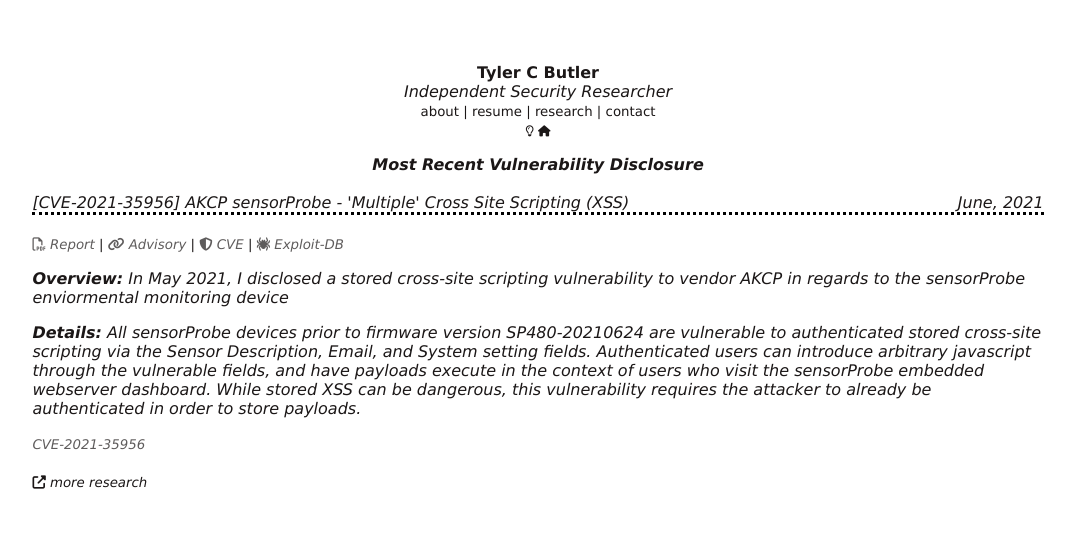
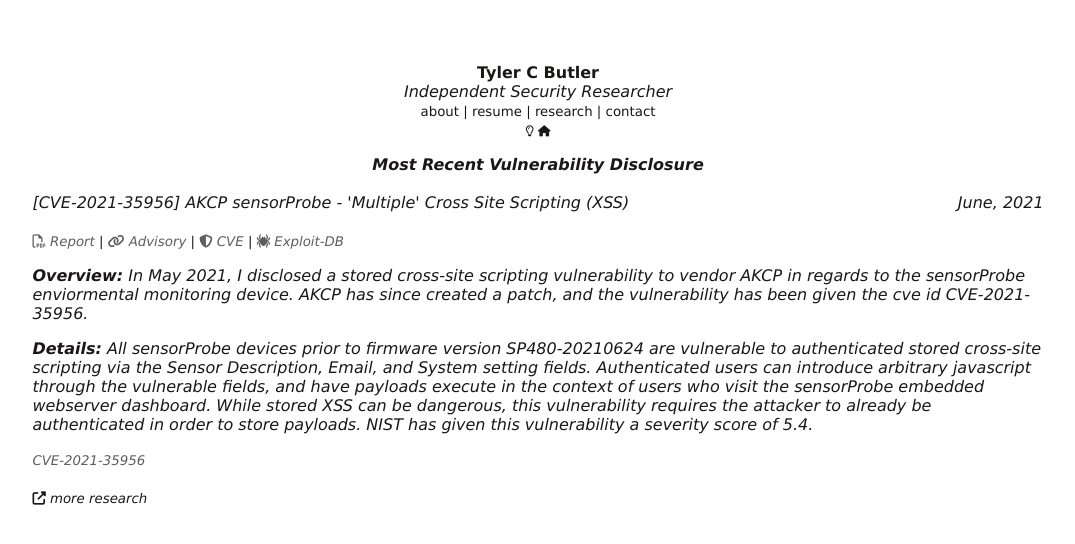
Before and after one commit to tcbutler320/simple.dev.tbutler.org, a Jekyll site: the page built from index.markdown, in a window 1280 px wide. Shown: the top 544 px of the page, without its empty margins (102-1177 px from the left). Built offline with Jekyll 4.4.1, drawn with Linux system fonts in a browser that asks for light colours; nearby versions of some CDN libraries.

Commit message:
mOaR UpDaTeS

```diff
--- a/_config.yml
+++ b/_config.yml
@@ -34,4 +34,4 @@
 plugins:
   - jekyll-feed
 
-about: I’m an independent security researcher with industry experience in penetration testing, cyber risk consulting, and software engineering. In previous roles, I've served as a penetration tester focused on APT and insider threat simulations, as well as a stint in mainframe application development in java, cobol, and assembly. As an independent researcher, I am focused on iOT embedded device security. On my website, I share my disclosed vulnerabilities and proof of concept exploits, as well as blog about various security topics. If your interested in learning more about my research, feel free to reach out on twitter @tbutler0x90 or using the contact form above.
+about: I’m an independent security researcher with industry experience in penetration testing, cyber risk consulting, and software engineering. In previous roles, I've served as a penetration tester focused on APT and insider threat simulations. I've also spent time  as a mainframe application developer regactoring legacy cobol and assembly batch applications into java. As an independent researcher, I am focused on iOT embedded device security. On my website, I share my disclosed vulnerabilities and proof of concept exploits, as well as blog about various security topics. If your interested in learning more about my research, feel free to reach out on twitter @tbutler0x90 or using the contact form above.
--- a/_data/vulns.yaml
+++ b/_data/vulns.yaml
@@ -6,7 +6,7 @@
   Link: /2021/06/28/CVE-2021-35956.html
   Report: /2021/06/28/CVE-2021-35956.html
   num: 0
-  overview: In May 2021, I disclosed a stored cross-site scripting vulnerability to vendor AKCP in regards to the sensorProbe enviormental monitoring device
+  overview: In May 2021, I disclosed a stored cross-site scripting vulnerability to vendor AKCP in regards to the sensorProbe enviormental monitoring device. AKCP has since created a patch, and the vulnerability has been given the cve id CVE-2021-35956.
   Bounty: "N/A"
   cve: CVE-2021-35956
   vendor-advisory: https://www.akcp.com/support-center/customer-login/sensor-probe-firmware-changelog/
@@ -17,10 +17,12 @@
   id: vuln1
   exploit-db: https://www.exploit-db.com/exploits/50080
   Communication:
+  news: true
+  news1: https://packetstormsecurity.com/files/163343/AKCP-sensorProbe-SPX476-Cross-Site-Scripting.html
   advisory: >-
     All sensorProbe devices prior to firmware version SP480-20210624 are vulnerable to authenticated stored cross-site scripting via the Sensor Description, Email, and System setting fields.
     Authenticated users can introduce arbitrary javascript through the vulnerable fields, and have payloads execute in the context of users who visit the sensorProbe embedded webserver dashboard.
-    While stored XSS can be dangerous, this vulnerability requires the attacker to already be authenticated in order to store payloads.
+    While stored XSS can be dangerous, this vulnerability requires the attacker to already be authenticated in order to store payloads. NIST has given this vulnerability a severity score of 5.4.
 
 - Title: "Authentication Bypass by Spoofing in Miodec/monkeytype"
   Date: 05/2021
--- a/_layouts/home.html
+++ b/_layouts/home.html
@@ -9,8 +9,6 @@
             <i style="text-align: center;">Independent Security Researcher</i>
             <br>
             {% include words.html %}
-
-
             <div style="display:block;" id="feature">
                 <b class="animate__animated animate__fadeIn animate__delay-2s">Most Recent Vulnerability Disclosure</b>
                 <br>
@@ -18,7 +16,7 @@
                 <!-- <p class="animate__animated animate__fadeInUp">Discovered Vulnerabilities</p> -->
                 <div style="text-align: left;" class="animate__animated animate__fadeIn animate__delay-2s">
                     {% for vuln in site.data.vulns limit:1 %}
-                        <div style="border-bottom: 3px dotted black;">
+                        <div>
                             <a class="highlight-nz">{{vuln.Title}}</a>
                             <span style="float: right;">{{vuln.Date | date: "%B, %Y" }}</span>
                         </div>
@@ -159,6 +157,9 @@
             <!-- start research section -->
             <div style="display:none;" id="research">
                 <!-- <p class="animate__animated animate__fadeInUp">Discovered Vulnerabilities</p> -->
+                <small><i class="animate__animated animate__fadeIn animate__delay-1s">Click Title to Expand</i></small>
+                <br>
+                <br>
                 <div style="text-align: left;" class="animate__animated animate__fadeInUp animate__delay-1s">
                     {% for vuln in site.data.vulns %}
                         <div class="highlight-nz" style="border-bottom: 3px dotted black;" onclick="goToPost('{{vuln.id}}');">
@@ -186,12 +187,19 @@
                                     <a class="muted highlight"  style="text-decoration:none;" href="{{vuln.exploit-db}}"><i class="fas fa-spider"></i>  Exploit-DB </a>
                                     {% endif %}
                                 </small>
+                                {% if vuln.cve%}
+                                <br>
+                                <small class="muted">CVE: {{vuln.cve}}</small>
+                                <br>
+                                {% endif %}
                                 <p><b>Overview:</b> {{vuln.overview}}</p>
                                 <p><b>Details:</b> {{ vuln.advisory }}</p>
-                                {% if vuln.cve%}
-                                <small class="muted">CVE: {{vuln.cve}}</small>
+                                {% if vuln.news %}
+                                <b>In the News:</b>
                                 <br>
-                                <br>
+                                <ul>
+                                    <li>{{vuln.news1}}</li>
+                                  </ul>
                                 {% endif %}
                             </span>
                         </div>
```
